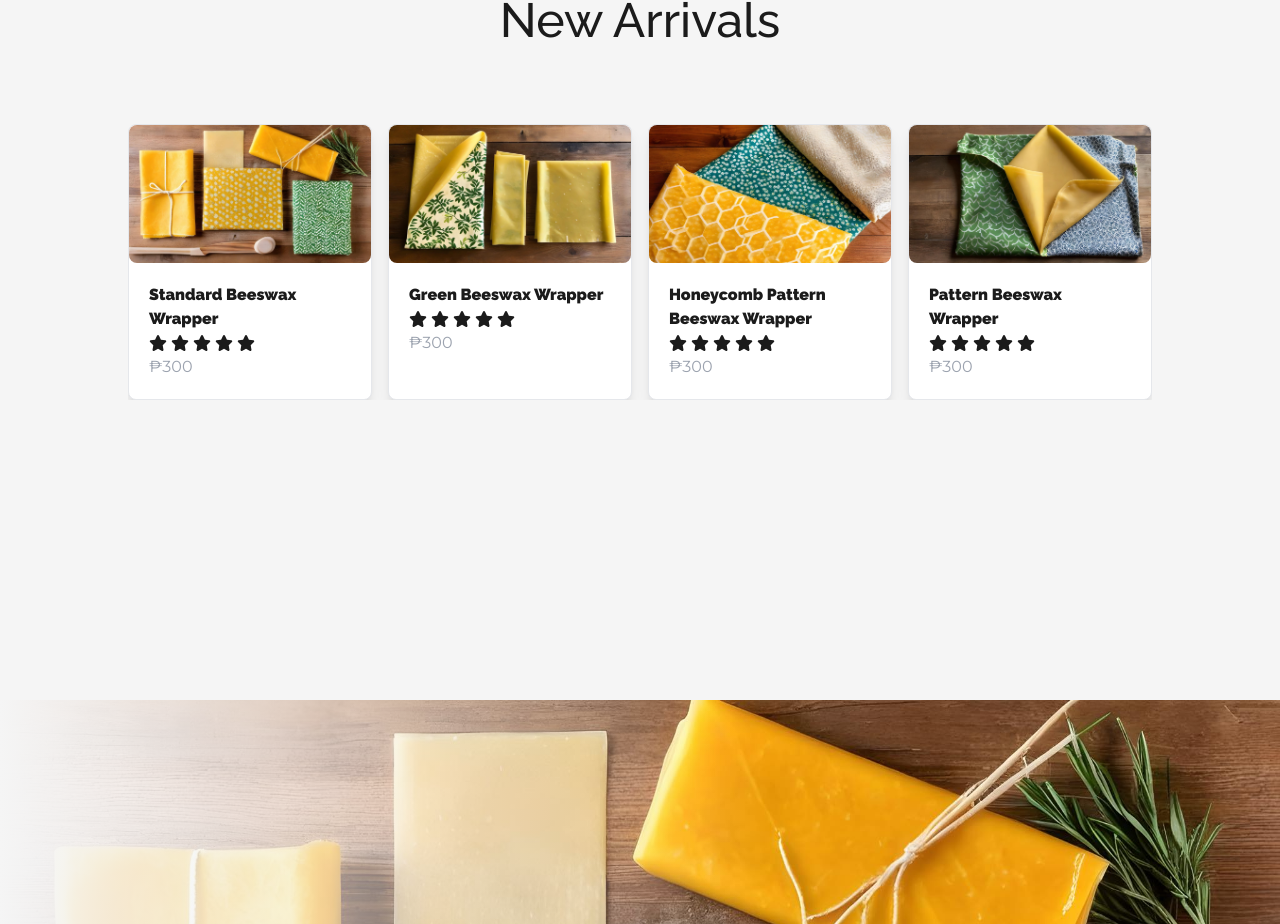
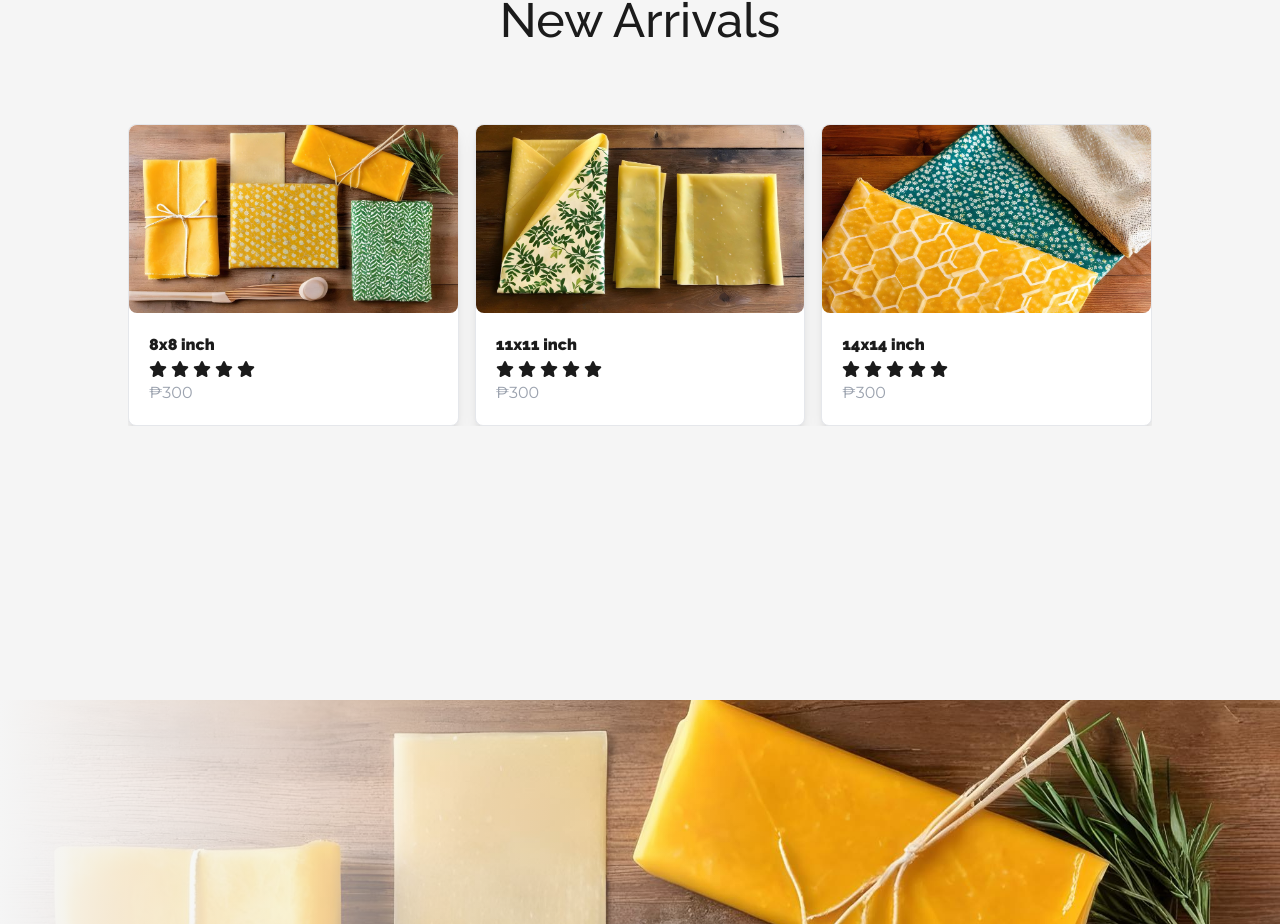
Before and after one commit to adg1126/next-hive-haven, a Next.js app: page / in a window 1280 px wide. Shown: the part 900-1824 px from the top of the page. Built offline with nearby package versions, Linux system fonts and the light colour scheme.

Commit message:
Updated product contents

```diff
--- a/src/content/content.js
+++ b/src/content/content.js
@@ -9,10 +9,9 @@
 import hazeldina from "../../public/images/hazel-dina.jpg";
 
 export const productArr = [
-	{ title: "Standard Beeswax Wrapper", img: productPic1 },
-	{ title: "Green Beeswax Wrapper", img: productPic2 },
-	{ title: "Honeycomb Pattern Beeswax Wrapper", img: productPic3 },
-	{ title: "Pattern Beeswax Wrapper", img: productPic4 },
+	{ title: "8x8 inch", img: productPic1, price: "₱250" },
+	{ title: "11x11 inch", img: productPic2, price: "₱300" },
+	{ title: "14x14 inch", img: productPic3, price: "₱350" },
 ];
 
 export const taglineArr = [
```
